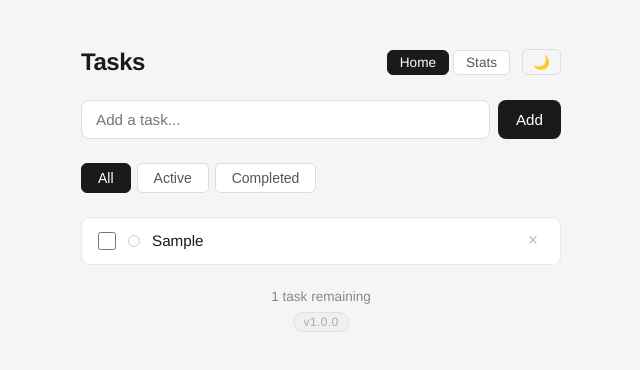
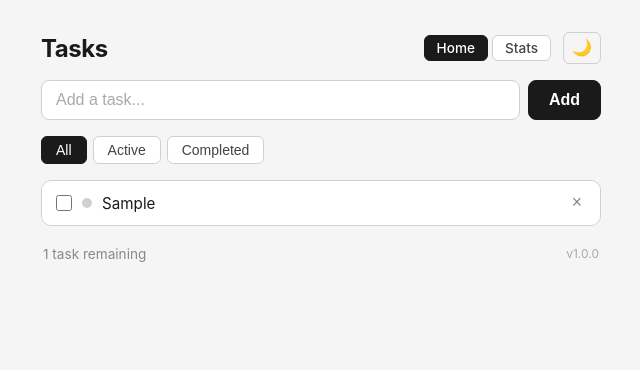
Before and after one commit to MadebyAe/metaflow-hello-web-test, a React (Vite) app: page / in a window 1280 px wide. Both pictures are taken after typing "Sample" into the empty fields and a click on the button "Add". Shown: the top 370 px of the page, without its empty margins (319-959 px from the left). Built offline with nearby package versions, Linux system fonts and the light colour scheme.

Commit message:
fix: address CI failures

```diff
--- a/src/components/stats-page.tsx
+++ b/src/components/stats-page.tsx
@@ -19,12 +19,14 @@ export function StatsPage({ tasks }: StatsPageProps) {
   const open = total - completed
   const progress = total === 0 ? 0 : Math.round((completed / total) * 100)
 
-  const byPriority = PRIORITY_ORDER.map((p) => ({
-    priority: p,
-    label: PRIORITY_LABELS[p],
-    total: tasks.filter((t) => t.priority === p).length,
-    completed: tasks.filter((t) => t.priority === p && t.done).length,
-  })).filter((row) => row.total > 0)
+  const byPriority = PRIORITY_ORDER.filter((p) => p !== 'none')
+    .map((p) => ({
+      priority: p,
+      label: PRIORITY_LABELS[p],
+      total: tasks.filter((t) => t.priority === p).length,
+      completed: tasks.filter((t) => t.priority === p && t.done).length,
+    }))
+    .filter((row) => row.total > 0)
 
   return (
     <div className="stats-page">
--- a/src/index.css
+++ b/src/index.css
@@ -1,21 +1,19 @@
+/* ── CSS custom properties ── */
 :root {
-  --bg-page: #f5f5f5;
-  --bg-surface: #fff;
+  --bg-base: #f5f5f5;
+  --bg-surface: #ffffff;
+  --bg-surface-alt: #f9f9f9;
   --text-primary: #1a1a1a;
-  --text-secondary: #555;
-  --text-muted: #888;
-  --text-placeholder: #aaa;
-  --border: #ddd;
+  --text-secondary: #444444;
+  --text-muted: #888888;
+  --text-placeholder: #aaaaaa;
+  --border: #d0d0d0;
   --border-subtle: #e8e8e8;
-  --border-focus: #666;
-  --border-hover: #aaa;
+  --border-hover: #a0a0a0;
   --btn-primary-bg: #1a1a1a;
-  --btn-primary-text: #fff;
+  --btn-primary-text: #ffffff;
   --btn-primary-border: #1a1a1a;
-  --delete-color: #bbb;
-  --delete-hover: #e55;
-  --priority-unset-border: #ccc;
-  --priority-high: #e53e3e;
+  --priority-high: #f56565;
   --priority-medium: #ecc94b;
   --priority-low: #4299e1;
   --checkbox-accent: #1a1a1a;
@@ -26,23 +24,20 @@
 }
 
 [data-theme='dark'] {
-  --bg-page: #1a1a1a;
-  --bg-surface: #2d2d2d;
+  --bg-base: #1a1a1a;
+  --bg-surface: #242424;
+  --bg-surface-alt: #2a2a2a;
   --text-primary: #f0f0f0;
-  --text-secondary: #b0b0b0;
-  --text-muted: #888;
-  --text-placeholder: #666;
-  --border: #444;
-  --border-subtle: #3a3a3a;
-  --border-focus: #888;
-  --border-hover: #666;
+  --text-secondary: #bbbbbb;
+  --text-muted: #777777;
+  --text-placeholder: #555555;
+  --border: #3a3a3a;
+  --border-subtle: #2e2e2e;
+  --border-hover: #606060;
   --btn-primary-bg: #f0f0f0;
   --btn-primary-text: #1a1a1a;
   --btn-primary-border: #f0f0f0;
-  --delete-color: #666;
-  --delete-hover: #e55;
-  --priority-unset-border: #555;
-  --priority-high: #e53e3e;
+  --priority-high: #f56565;
   --priority-medium: #ecc94b;
   --priority-low: #4299e1;
   --checkbox-accent: #f0f0f0;
@@ -61,24 +56,31 @@
 }
 
 body {
-  font-family: 'Helvetica Neue', sans-serif;
-  background: var(--bg-page);
+  font-family:
+    -apple-system,
+    BlinkMacSystemFont,
+    'Segoe UI',
+    Roboto,
+    Oxygen,
+    Ubuntu,
+    sans-serif;
+  background: var(--bg-base);
   color: var(--text-primary);
   min-height: 100vh;
   display: flex;
-  align-items: flex-start;
   justify-content: center;
-  padding: 48px 16px;
+  padding: 32px 16px;
 }
 
 #app {
   width: 100%;
-  max-width: 480px;
+  max-width: 560px;
   display: flex;
   flex-direction: column;
-  gap: 24px;
+  gap: 16px;
 }
 
+/* ── Header ── */
 header {
   display: flex;
   align-items: center;
@@ -88,7 +90,7 @@ header {
 
 header h1 {
   font-size: 1.5rem;
-  font-weight: 600;
+  font-weight: 700;
   letter-spacing: -0.02em;
 }
 
@@ -132,21 +134,21 @@ header h1 {
 .theme-toggle {
   background: none;
   border: 1px solid var(--border);
-  color: var(--text-secondary);
   border-radius: 6px;
-  padding: 4px 10px;
-  font-size: 0.85rem;
+  padding: 4px 8px;
+  font-size: 1rem;
   cursor: pointer;
-  transition:
-    border-color 0.15s,
-    color 0.15s;
+  line-height: 1.4;
+  color: var(--text-primary);
+  transition: border-color 0.15s;
+  flex-shrink: 0;
 }
 
 .theme-toggle:hover {
   border-color: var(--border-hover);
-  color: var(--text-primary);
 }
 
+/* ── Add-task form ── */
 #add-form {
   display: flex;
   gap: 8px;
@@ -155,53 +157,41 @@ header h1 {
 #task-input {
   flex: 1;
   padding: 10px 14px;
-  font-size: 0.95rem;
+  font-size: 1rem;
   border: 1px solid var(--border);
   border-radius: 8px;
-  outline: none;
   background: var(--bg-surface);
   color: var(--text-primary);
+  outline: none;
   transition: border-color 0.15s;
 }
 
-#task-input:focus {
-  border-color: var(--border-focus);
+#task-input::placeholder {
+  color: var(--text-placeholder);
 }
 
-button[type='submit'] {
-  padding: 10px 18px;
-  font-size: 0.95rem;
-  font-weight: 500;
-  background: var(--btn-primary-bg);
-  color: var(--btn-primary-text);
-  border: none;
-  border-radius: 8px;
-  cursor: pointer;
-  transition: opacity 0.15s;
+#task-input:focus {
+  border-color: var(--border-hover);
 }
 
-button[type='submit']:hover {
-  opacity: 0.8;
-}
-
+/* ── Filters ── */
 #filters {
   display: flex;
   gap: 6px;
 }
 
 .filter-btn {
-  padding: 6px 16px;
+  padding: 5px 14px;
   font-size: 0.875rem;
   font-weight: 500;
+  border: 1px solid var(--border);
+  border-radius: 6px;
   background: var(--bg-surface);
   color: var(--text-secondary);
-  border: 1px solid var(--border);
-  border-radius: 6px;
   cursor: pointer;
   transition:
     border-color 0.15s,
-    color 0.15s,
-    background-color 0.15s;
+    color 0.15s;
 }
 
 .filter-btn:hover {
@@ -215,140 +205,158 @@ button[type='submit']:hover {
   border-color: var(--btn-primary-border);
 }
 
-.filter-btn--active:hover {
-  opacity: 0.85;
-  color: var(--btn-primary-text);
-  border-color: var(--btn-primary-border);
-}
-
+/* ── Task list ── */
 #task-list {
   list-style: none;
   display: flex;
   flex-direction: column;
-  gap: 8px;
+  gap: 1px;
+  background: var(--bg-surface);
+  border: 1px solid var(--border);
+  border-radius: 10px;
+  overflow: hidden;
 }
 
 .task-item {
   display: flex;
   align-items: center;
-  gap: 12px;
-  padding: 12px 16px;
+  gap: 10px;
+  padding: 11px 14px;
   background: var(--bg-surface);
-  border: 1px solid var(--border-subtle);
-  border-radius: 8px;
-  transition: opacity 0.15s;
+  transition: background 0.1s;
 }
 
-.task-item.done {
-  opacity: 0.5;
+.task-item:hover {
+  background: var(--bg-surface-alt);
 }
 
 .task-item input[type='checkbox'] {
-  width: 18px;
-  height: 18px;
+  width: 16px;
+  height: 16px;
+  flex-shrink: 0;
+  accent-color: var(--checkbox-accent);
   cursor: pointer;
-  accent-color: var(--checkbox-accent);
-  flex-shrink: 0;
 }
 
 .task-label {
   flex: 1;
   font-size: 0.95rem;
+  color: var(--text-primary);
   cursor: pointer;
+  word-break: break-word;
 }
 
 .task-item.done .task-label {
   text-decoration: line-through;
+  color: var(--text-muted);
 }
 
+/* ── Priority dot ── */
+.priority-dot {
+  width: 10px;
+  height: 10px;
+  border-radius: 50%;
+  flex-shrink: 0;
+  background: var(--border);
+  cursor: pointer;
+  outline: none;
+  transition: opacity 0.15s;
+}
+
+.priority-dot:hover,
+.priority-dot:focus-visible {
+  opacity: 0.7;
+}
+
+.priority-high {
+  background: var(--priority-high);
+}
+
+.priority-medium {
+  background: var(--priority-medium);
+}
+
+.priority-low {
+  background: var(--priority-low);
+}
+
+/* ── Delete button ── */
 .task-delete {
   background: none;
   border: none;
-  color: var(--delete-color);
   font-size: 1.1rem;
+  line-height: 1;
+  color: var(--text-muted);
   cursor: pointer;
-  padding: 2px 6px;
+  padding: 2px 4px;
   border-radius: 4px;
-  line-height: 1;
+  transition: color 0.15s;
+  flex-shrink: 0;
+}
+
+.task-delete:hover {
+  color: var(--text-primary);
+}
+
+/* ── Footer ── */
+#status {
+  display: flex;
+  align-items: center;
+  gap: 12px;
+  font-size: 0.85rem;
+  color: var(--text-muted);
+  padding: 4px 2px;
+}
+
+#status span:first-child {
+  flex: 1;
+}
+
+.clear-btn {
+  background: none;
+  border: none;
+  font-size: 0.85rem;
+  color: var(--text-muted);
+  cursor: pointer;
+  padding: 0;
+  text-decoration: underline;
   transition: color 0.15s;
 }
 
-.task-delete:hover {
-  color: var(--delete-hover);
-}
-
-#status {
-  font-size: 0.85rem;
-  color: var(--text-muted);
-  text-align: center;
-  display: flex;
-  flex-direction: column;
-  align-items: center;
-  gap: 8px;
-}
-
-.clear-btn {
-  padding: 6px 16px;
-  font-size: 0.875rem;
-  font-weight: 500;
-  background: var(--bg-surface);
-  color: var(--text-secondary);
-  border: 1px solid var(--border);
-  border-radius: 6px;
-  cursor: pointer;
-  transition:
-    border-color 0.15s,
-    color 0.15s;
-}
-
 .clear-btn:hover {
-  border-color: var(--border-hover);
   color: var(--text-primary);
 }
 
 .version-badge {
-  display: inline-block;
   font-size: 0.75rem;
-  color: #aaa;
-  background: #f0f0f0;
-  border: 1px solid #e0e0e0;
-  border-radius: 12px;
-  padding: 2px 10px;
-  letter-spacing: 0.03em;
+  color: var(--text-placeholder);
+  margin-left: auto;
 }
 
-.priority-dot {
-  width: 12px;
-  height: 12px;
-  border-radius: 50%;
-  flex-shrink: 0;
-  cursor: pointer;
-  background-color: transparent;
-  border: 1.5px solid var(--priority-unset-border);
-  transition: background-color 0.2s ease;
-}
-
-.priority-dot.priority-high {
-  background-color: var(--priority-high);
-  border-color: var(--priority-high);
-}
-
-.priority-dot.priority-medium {
-  background-color: var(--priority-medium);
-  border-color: var(--priority-medium);
-}
-
-.priority-dot.priority-low {
-  background-color: var(--priority-low);
-  border-color: var(--priority-low);
-}
-
+/* ── Empty state ── */
 .empty-state {
   text-align: center;
   color: var(--text-placeholder);
   font-size: 0.95rem;
   padding: 24px 16px;
   list-style: none;
+}
+
+/* ── Submit button ── */
+button[type='submit'] {
+  padding: 10px 20px;
+  font-size: 1rem;
+  font-weight: 600;
+  background: var(--btn-primary-bg);
+  color: var(--btn-primary-text);
+  border: 1px solid var(--btn-primary-border);
+  border-radius: 8px;
+  cursor: pointer;
+  transition: opacity 0.15s;
+}
+
+button[type='submit']:hover {
+  opacity: 0.85;
 }
 
 /* ── Stats page ── */
```
